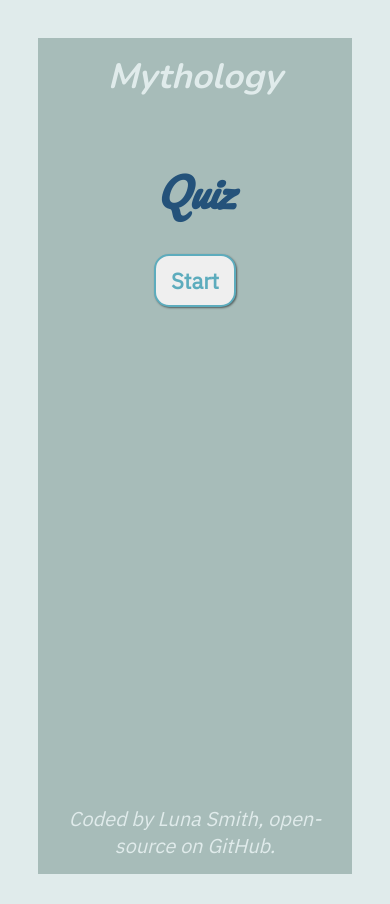
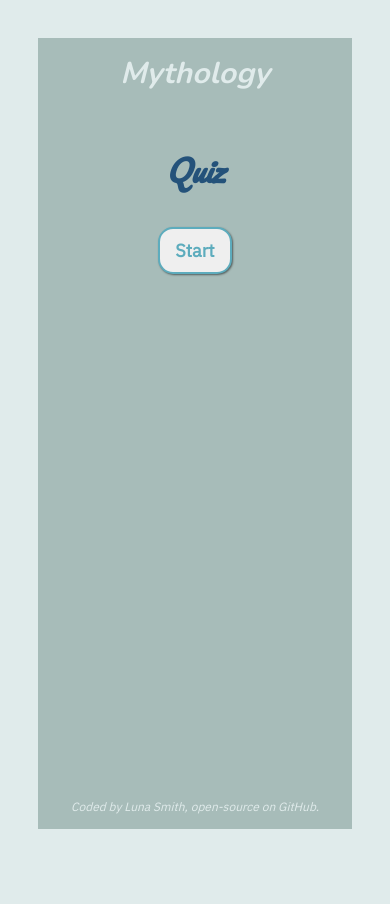
Before and after one commit to Lu-Smith/react-typescript-quiz, a React (Create React App) app: page / in a window 390 px wide. After the commit the page ends 859 px from the top, so only its background shows below. Built offline with nearby package versions, Linux system fonts and the light colour scheme.

Commit message:
Made media responsive

```diff
--- a/src/components/Main.tsx
+++ b/src/components/Main.tsx
@@ -32,8 +32,6 @@ const Main = () => {
         setNumber(0);
         setLoading(false);
     };
-
-    console.log(questions);
 
     const checkAnswer = (e: React.MouseEvent<HTMLButtonElement>) => {
       if (!gameOver) {
--- a/src/components/QuestionCard.tsx
+++ b/src/components/QuestionCard.tsx
@@ -1,7 +1,6 @@
 import React from 'react';
 import {AnswerObject} from './Main';
-import {Container } from './styles/Footer.styles';
-import {Number, Answer} from './styles/QuestionCard.styles';
+import {Number, Answer, Question, Container} from './styles/QuestionCard.styles';
 
 type Props = {
     question: string;
@@ -18,7 +17,7 @@ const QuestionCard: React.FC<Props> = ({question, answers, callback, userAnswer,
         <Number>
             Question: {questionNumber} / {totalQuestions}
         </Number>
-        <p dangerouslySetInnerHTML={{__html: question}} />
+        <Question dangerouslySetInnerHTML={{__html: question}} />
         <Answer>
              {answers.map(answer => (
                 <div key={answer}>
@@ -28,8 +27,6 @@ const QuestionCard: React.FC<Props> = ({question, answers, callback, userAnswer,
                 </div>
              ))}
         </Answer>
-
-
     </Container>
   )
 }
--- a/src/components/styles/Footer.styles.ts
+++ b/src/components/styles/Footer.styles.ts
@@ -18,4 +18,13 @@ export const Container = styled.div`
     padding: 5px 0;
  }
  }
+
+ @media (max-width: 768px) {
+    font-size: 18px;
+ }
+
+ @media (max-width: 480px) {
+    font-size: 12px;
+    padding: 15px 2px;
+ }
 `
--- a/src/components/styles/Header.styles.ts
+++ b/src/components/styles/Header.styles.ts
@@ -7,4 +7,8 @@ export const Container = styled.div`
  background-color: #a7bcb9;
  padding: 15px 20px;
  font-size: 35px;
+
+ @media (max-width: 480px) {
+    font-size: 30px;
+ }
 `
--- a/src/components/styles/Main.styles.ts
+++ b/src/components/styles/Main.styles.ts
@@ -11,6 +11,11 @@ export const Container = styled.div`
  h1 {
     color: #24527a;
     font-family: 'Pacifico', cursive;
+    margin-bottom: 30px;
+
+    @media (max-width: 480px) {
+    font-size: 30px;
+ }
  }
 
  button {
@@ -29,7 +34,15 @@ export const Container = styled.div`
       background-color: #5dacbd;
       color: #e0ebeb;
     }
+
+    @media (max-width: 480px) {
+    font-size: 18px;
+ }
 };
+
+@media (max-width: 480px) {
+    font-size: 18px;
+ }
 `
 
 export const Score= styled.div`
@@ -43,4 +56,12 @@ span {
     border-radius: 15px;
     font-style: normal;
 }
+
+@media (max-width: 768px) {
+    font-size: 33px;
+ }
+
+ @media (max-width: 480px) {
+    font-size: 25px;
+ }
 `
--- a/src/components/styles/QuestionCard.styles.ts
+++ b/src/components/styles/QuestionCard.styles.ts
@@ -1,4 +1,24 @@
 import styled from "styled-components";
+
+export const Container = styled.div`
+ font-style: italic;
+ color: #e0ebeb;
+ background-color: #a7bcb9;
+ padding: 15px 20px;
+ font-size: 20px;
+
+ a {
+    text-decoration: none;
+    color: #e0ebeb;
+    transition: 200ms all ease-in-out;
+
+ &:hover {
+    border-bottom: 3px dotted #5dacbd;
+    border-top: 3px dotted #5dacbd;
+    padding: 5px 0;
+ }
+ }
+`
 
 export const Answer = styled.div`
  font-size: 20px;
@@ -15,10 +35,22 @@ export const Answer = styled.div`
     background-color: #5dacbd;
     color: #e0ebeb;
  }
+
+ @media (max-width: 768px) {
+    font-size: 18px;
  }
 `
 
 export const Number = styled.p`
  font-size: 20px;
  color: #24527a;
+ font-weight: 600;
 `
+
+export const Question = styled.p`
+ font-size: 25px;
+
+ @media (max-width: 768px) {
+    font-size: 20px;
+  }
+`
```
